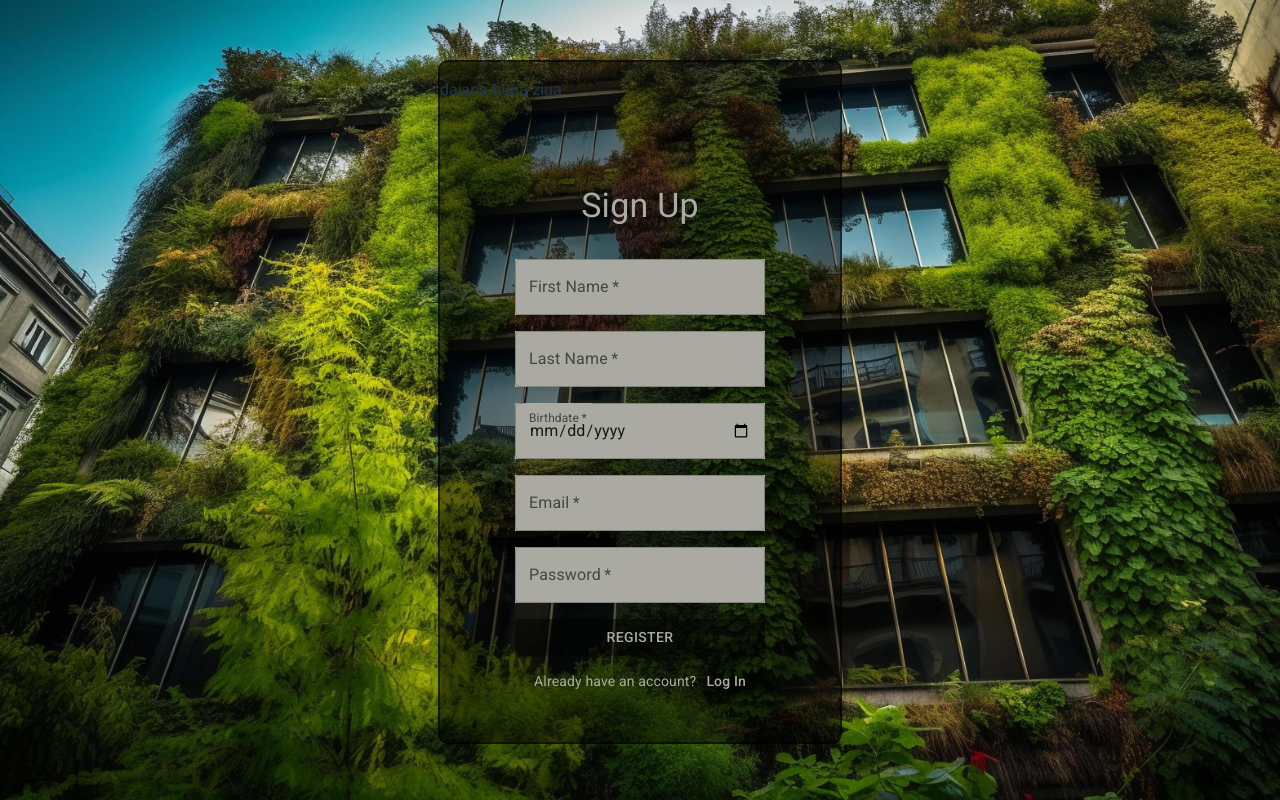
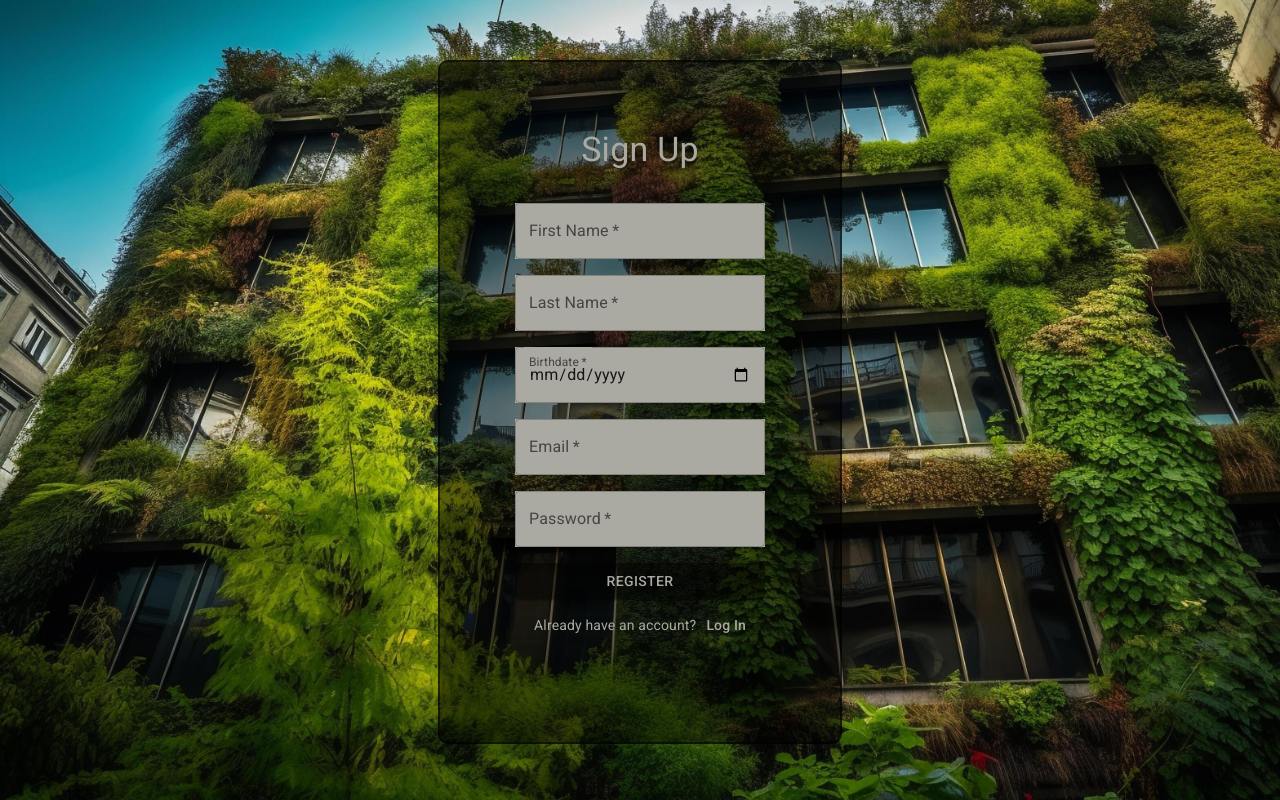
Before and after one commit to ValeriuP/Proiect-React, a React (Vite) app in the folder proiect/: page /register in a window 1280 px wide. Built offline with nearby package versions, Linux system fonts and the light colour scheme; no server answers.

Commit message:
AM scos mesajul

```diff
--- a/proiect/src/components/Register.jsx
+++ b/proiect/src/components/Register.jsx
@@ -66,7 +66,7 @@ function Register() {
 
     return (
         <div className="registration__container">
-            <p> daiana buna ziua</p>
+
         <Box
             sx={{
                 display: 'flex',
```
